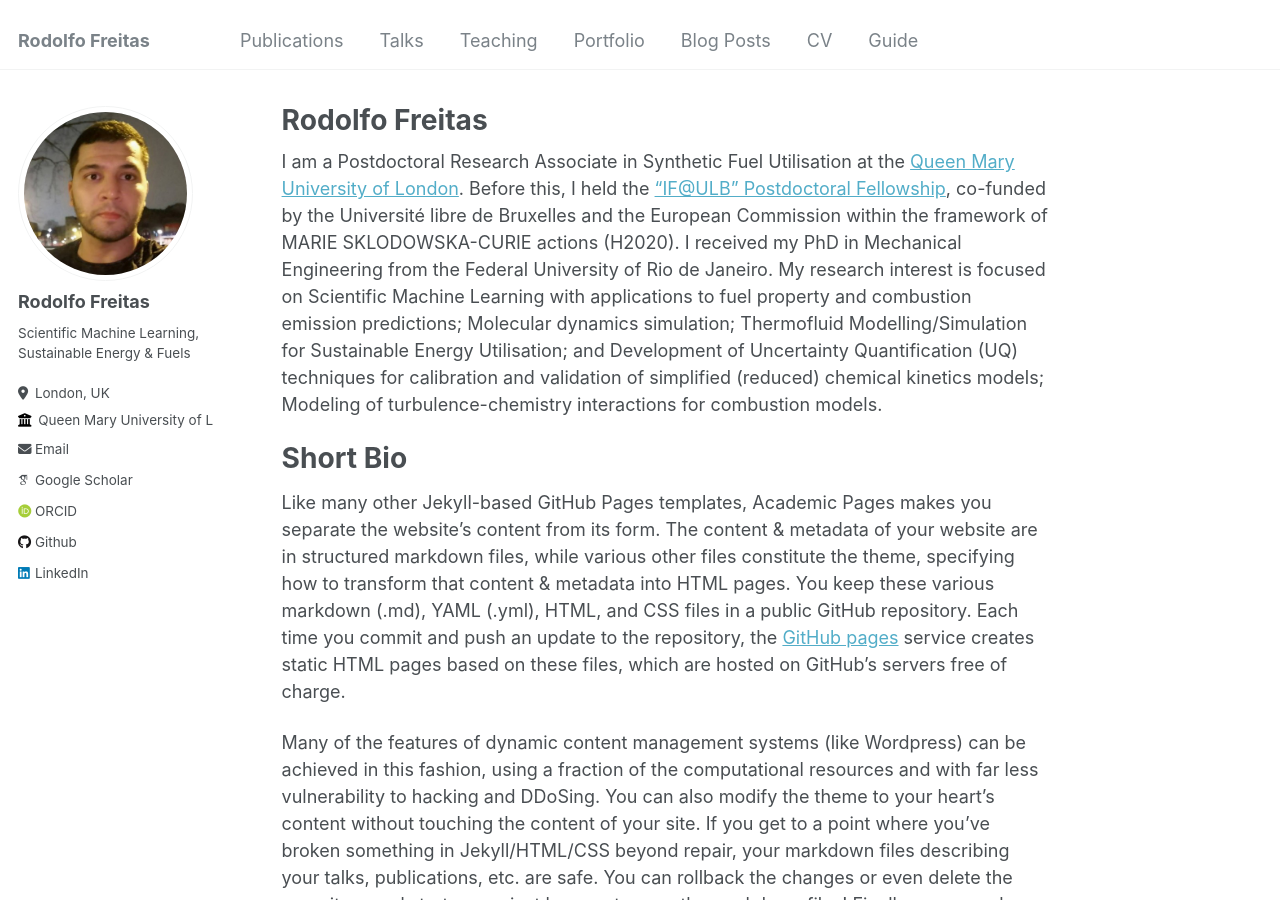
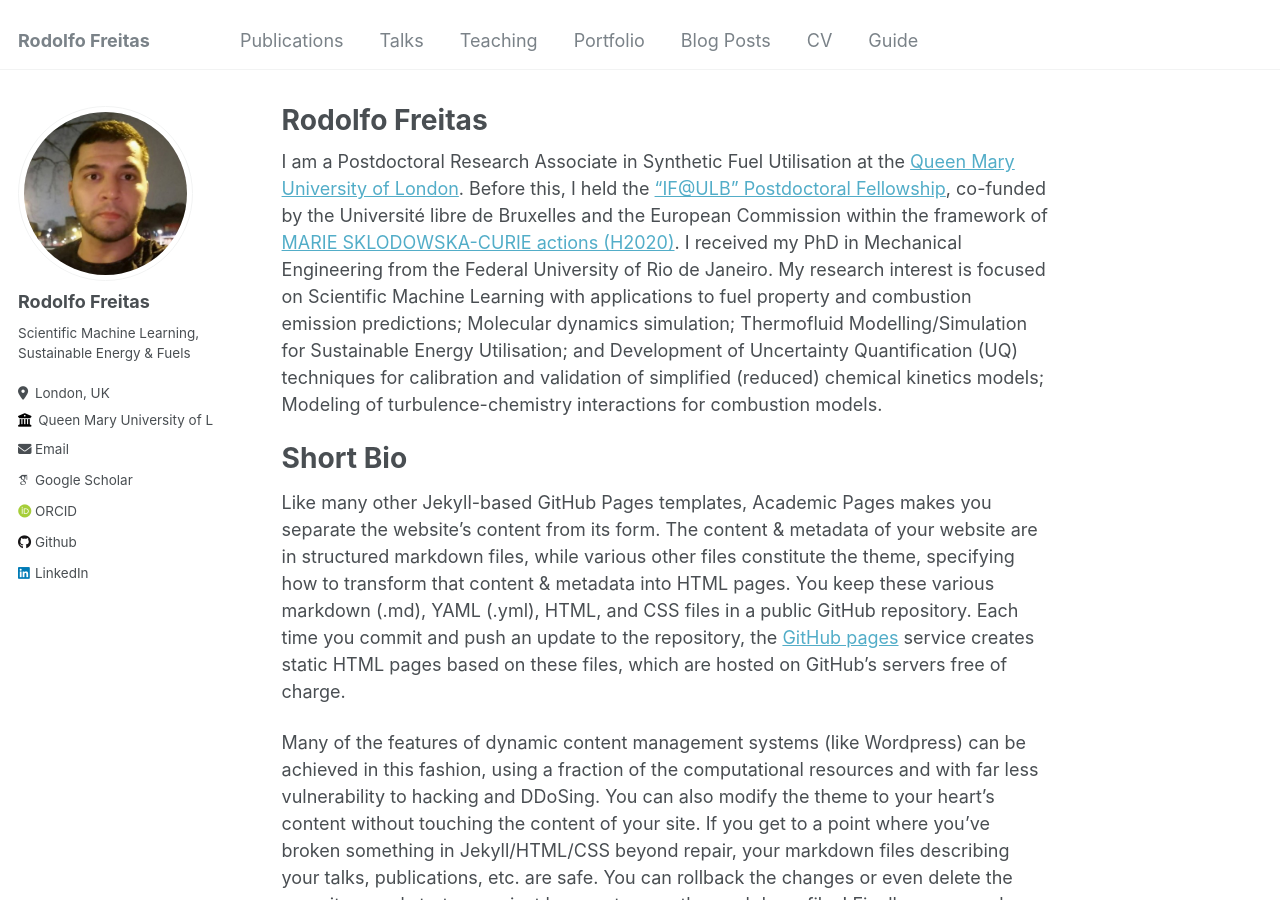
Before and after one commit to RodolfosmFreitas/RodolfosmFreitas.github.io, a Jekyll site: the page built from _pages/about.md, in a window 1280 px wide and 900 px high. Built offline with Jekyll 4.4.1, drawn with Linux system fonts in a browser that asks for light colours; some web fonts are replaced; part of the change alters nothing that is shown.

```diff
--- a/_pages/about.md
+++ b/_pages/about.md
@@ -7,7 +7,7 @@ redirect_from:
   - /about.html
 ---
 
-I am a Postdoctoral Research Associate in Synthetic Fuel Utilisation at the [Queen Mary University of London](https://www.qmul.ac.uk/). Before this, I held the ["IF@ULB" Postdoctoral Fellowship](https://if-at-ulb.ulb.be/), co-funded by the Université libre de Bruxelles and the European Commission within the framework of MARIE SKLODOWSKA-CURIE actions (H2020). I received my PhD in Mechanical Engineering from the Federal University of Rio de Janeiro. My research interest is focused on Scientific Machine Learning with applications to fuel property and combustion emission predictions; Molecular dynamics simulation; Thermofluid Modelling/Simulation for Sustainable Energy Utilisation; and Development of Uncertainty Quantification (UQ) techniques for calibration and validation of simplified (reduced) chemical kinetics models; Modeling of turbulence-chemistry interactions for combustion models.
+I am a Postdoctoral Research Associate in Synthetic Fuel Utilisation at the [Queen Mary University of London](https://www.qmul.ac.uk/). Before this, I held the ["IF@ULB" Postdoctoral Fellowship](https://if-at-ulb.ulb.be/), co-funded by the Université libre de Bruxelles and the European Commission within the framework of [MARIE SKLODOWSKA-CURIE actions (H2020)](https://marie-sklodowska-curie-actions.ec.europa.eu/). I received my PhD in Mechanical Engineering from the Federal University of Rio de Janeiro. My research interest is focused on Scientific Machine Learning with applications to fuel property and combustion emission predictions; Molecular dynamics simulation; Thermofluid Modelling/Simulation for Sustainable Energy Utilisation; and Development of Uncertainty Quantification (UQ) techniques for calibration and validation of simplified (reduced) chemical kinetics models; Modeling of turbulence-chemistry interactions for combustion models.
 
 Short Bio
 ======
```
